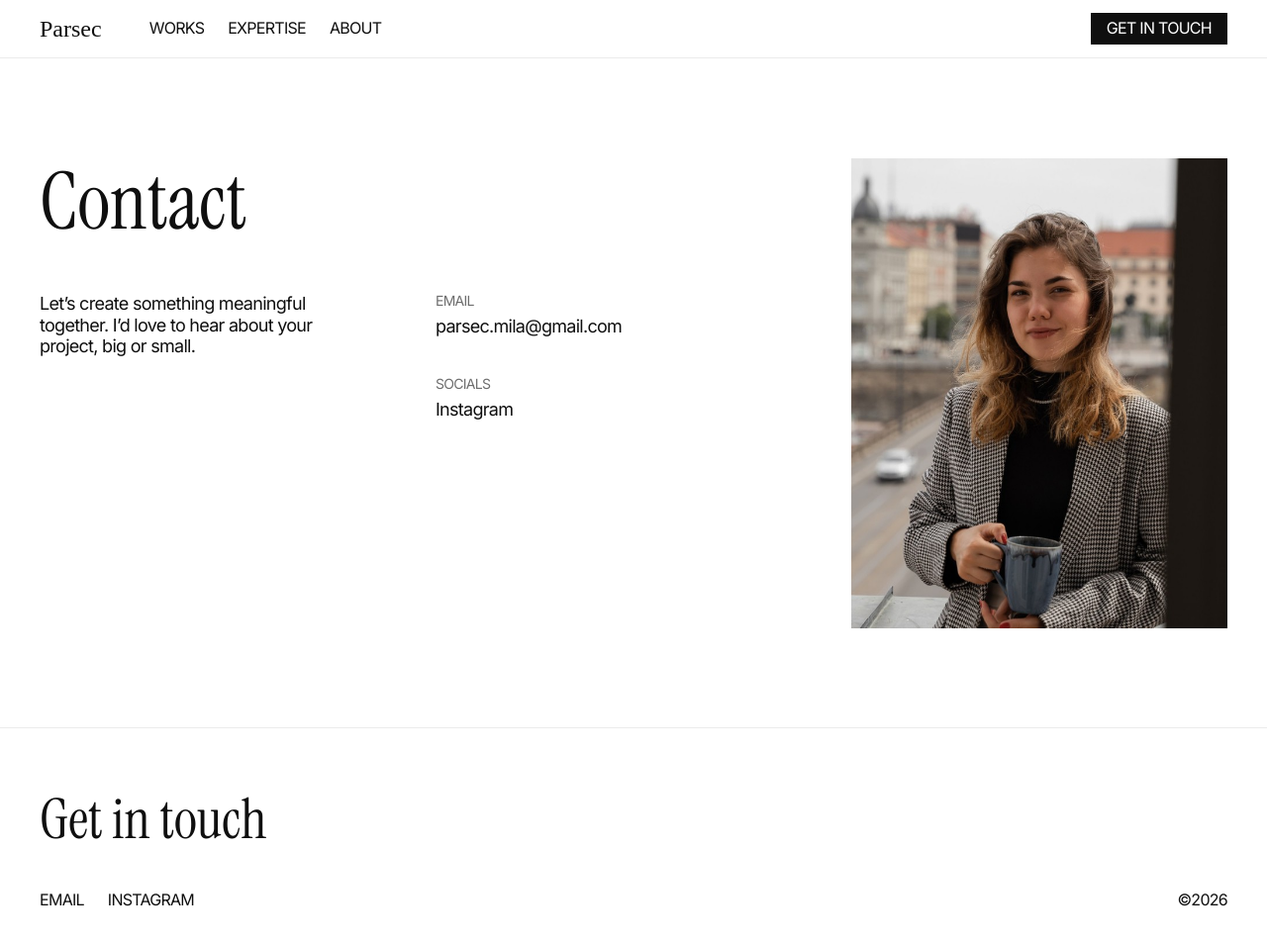
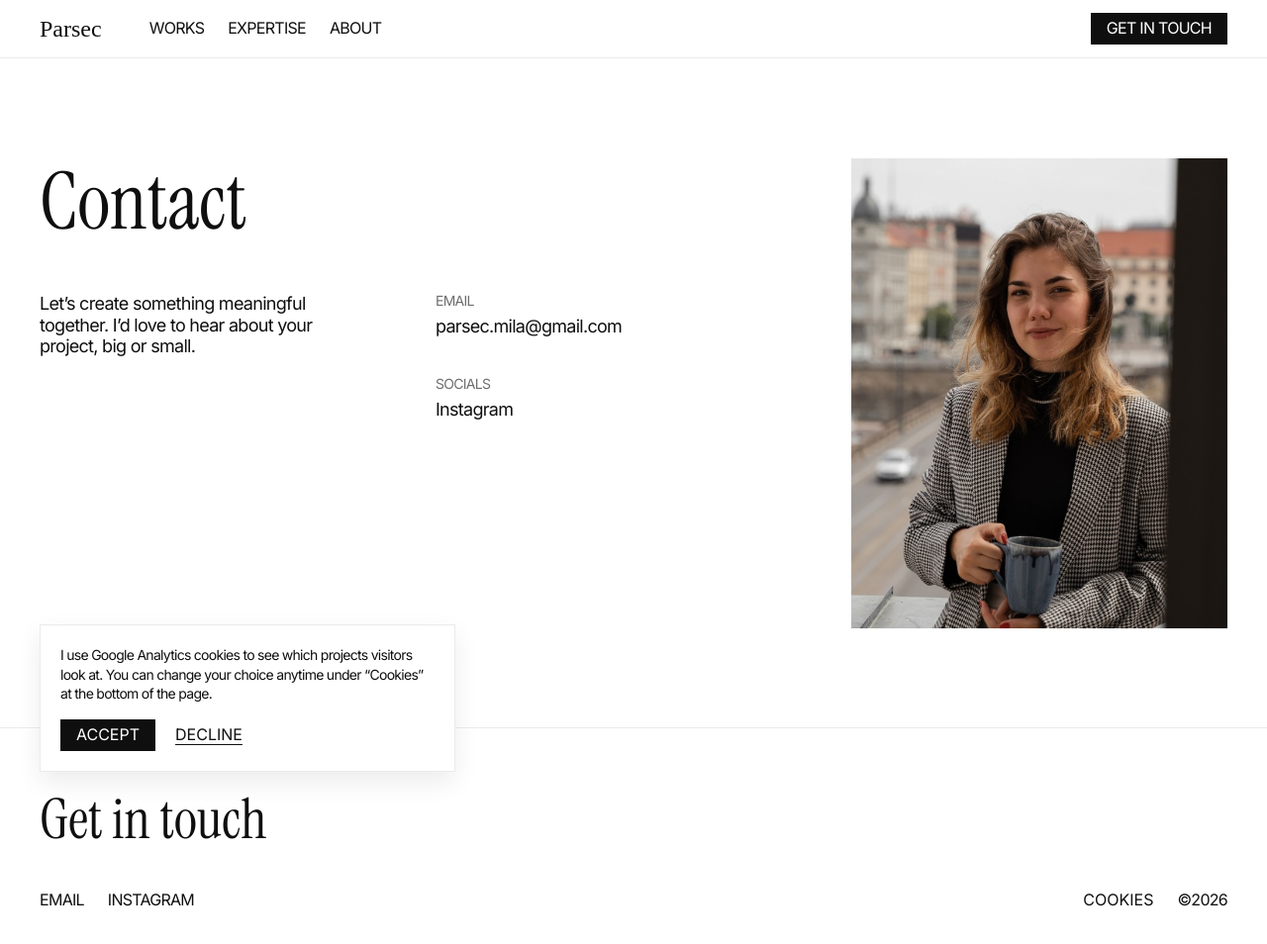
Before and after one commit to milaparsecc/milaparsecc.github.io, an Astro site: page /contact in a window 1280 px wide. Shown: the whole page at 99% size. Built offline with nearby package versions, Linux system fonts and the light colour scheme; Astro itself is replaced by a stand-in of ours; a web font is replaced by a local one.

Commit message:
Google Analytics with cookie consent banner
Co-Authored-By: Claude Opus 5.5 <noreply@anthropic.com>
Claude-Session: https://claude.ai/code/session_01ESc3PBLTQ4X7ieM2dxtmXT

```diff
--- a/src/data/site.json
+++ b/src/data/site.json
@@ -123,5 +123,8 @@
     "url": "/cv/Mila-Parsec-Brand-Designer-CV.pdf",
     "label": "Open PDF, updated Nov 2026",
     "enabled": false
+  },
+  "analytics": {
+    "gaId": "G-EHQ1K4ZLZ2"
   }
 }
--- a/src/layouts/Layout.astro
+++ b/src/layouts/Layout.astro
@@ -97,10 +97,65 @@ const isActive = (href: string): boolean => !href.includes("#") && path.startsWi
               </a>
             )}
           </div>
-          <span class="upper">{site.footer.copyright}</span>
+          <div class="footer__links">
+            {site.analytics?.gaId && <button class="upper footer__cookies" type="button" data-cookie-settings>Cookies</button>}
+            <span class="upper">{site.footer.copyright}</span>
+          </div>
         </div>
       </div>
     </footer>
+
+    {site.analytics?.gaId && (
+      <>
+        <!-- Cookie consent: Google Analytics loads only after "Accept" (choice kept in localStorage) -->
+        <div class="cookie" id="cookie-banner" role="dialog" aria-label="Cookies" hidden>
+          <p class="cookie__text">I use Google Analytics cookies to see which projects visitors look at. You can change your choice anytime under “Cookies” at the bottom of the page.</p>
+          <div class="cookie__actions">
+            <button class="nav__cta" type="button" data-cookie="yes">Accept</button>
+            <button class="upper cookie__decline" type="button" data-cookie="no">Decline</button>
+          </div>
+        </div>
+        <script is:inline define:vars={{ gaId: site.analytics.gaId }}>
+          (() => {
+            const KEY = "mp-cookie-consent";
+            const banner = document.getElementById("cookie-banner");
+            const get = () => { try { return localStorage.getItem(KEY); } catch { return null; } };
+            const set = (v) => { try { localStorage.setItem(KEY, v); } catch {} };
+            const loadGA = () => {
+              if (window.__gaLoaded) return;
+              window.__gaLoaded = true;
+              const s = document.createElement("script");
+              s.async = true;
+              s.src = "https://www.googletagmanager.com/gtag/js?id=" + gaId;
+              document.head.appendChild(s);
+              window.dataLayer = window.dataLayer || [];
+              window.gtag = function () { window.dataLayer.push(arguments); };
+              window.gtag("js", new Date());
+              window.gtag("config", gaId);
+            };
+            const choice = get();
+            if (choice === "yes") loadGA();
+            else if (!choice) banner.hidden = false;
+            banner.querySelectorAll("[data-cookie]").forEach((b) =>
+              b.addEventListener("click", () => {
+                const v = b.dataset.cookie;
+                const was = get();
+                set(v);
+                banner.hidden = true;
+                if (v === "yes") loadGA();
+                else if (was === "yes") {
+                  // Withdrawn consent: remove GA cookies and reload without analytics
+                  document.cookie.split(";").map((c) => c.trim().split("=")[0]).filter((n) => n.startsWith("_ga"))
+                    .forEach((n) => { document.cookie = n + "=; Max-Age=0; path=/"; document.cookie = n + "=; Max-Age=0; path=/; domain=." + location.hostname; });
+                  location.reload();
+                }
+              })
+            );
+            document.querySelectorAll("[data-cookie-settings]").forEach((b) => b.addEventListener("click", () => (banner.hidden = false)));
+          })();
+        </script>
+      </>
+    )}
 
     <script>
       // Solid background once the page is scrolled
--- a/src/styles/global.css
+++ b/src/styles/global.css
@@ -279,6 +279,60 @@ html { scroll-padding-top: 72px; }
   opacity: 0.6;
 }
 
+.footer__cookies {
+  background: none;
+  border: 0;
+  padding: 0;
+  color: inherit;
+  font: inherit;
+  font-size: var(--fs-ui);
+  cursor: pointer;
+}
+.footer__cookies:hover { opacity: 0.6; }
+
+/* ---------- Cookie banner ---------- */
+.cookie {
+  position: fixed;
+  left: var(--pad-x);
+  bottom: 20px;
+  z-index: 60;
+  width: min(420px, calc(100% - 2 * var(--pad-x)));
+  padding: 20px;
+  background: var(--bg);
+  border: 1px solid var(--border);
+  box-shadow: 0 10px 24px rgba(0, 0, 0, 0.08);
+  display: flex;
+  flex-direction: column;
+  gap: 16px;
+}
+.cookie[hidden] { display: none; }
+.cookie__text {
+  font-size: var(--fs-label);
+  line-height: 1.4;
+}
+.cookie__actions {
+  display: flex;
+  align-items: center;
+  gap: 20px;
+}
+.cookie .nav__cta {
+  border: 0;
+  font: inherit;
+  font-size: var(--fs-ui);
+  cursor: pointer;
+}
+.cookie__decline {
+  background: none;
+  border: 0;
+  padding: 0;
+  color: var(--text);
+  font: inherit;
+  font-size: var(--fs-ui);
+  text-decoration: underline;
+  text-underline-offset: 4px;
+  cursor: pointer;
+}
+
 /* ---------- Sections ---------- */
 .section {
   padding-top: var(--section-y);
```
Also changed, not shown: CLAUDE.md (+4 -0 lines).
